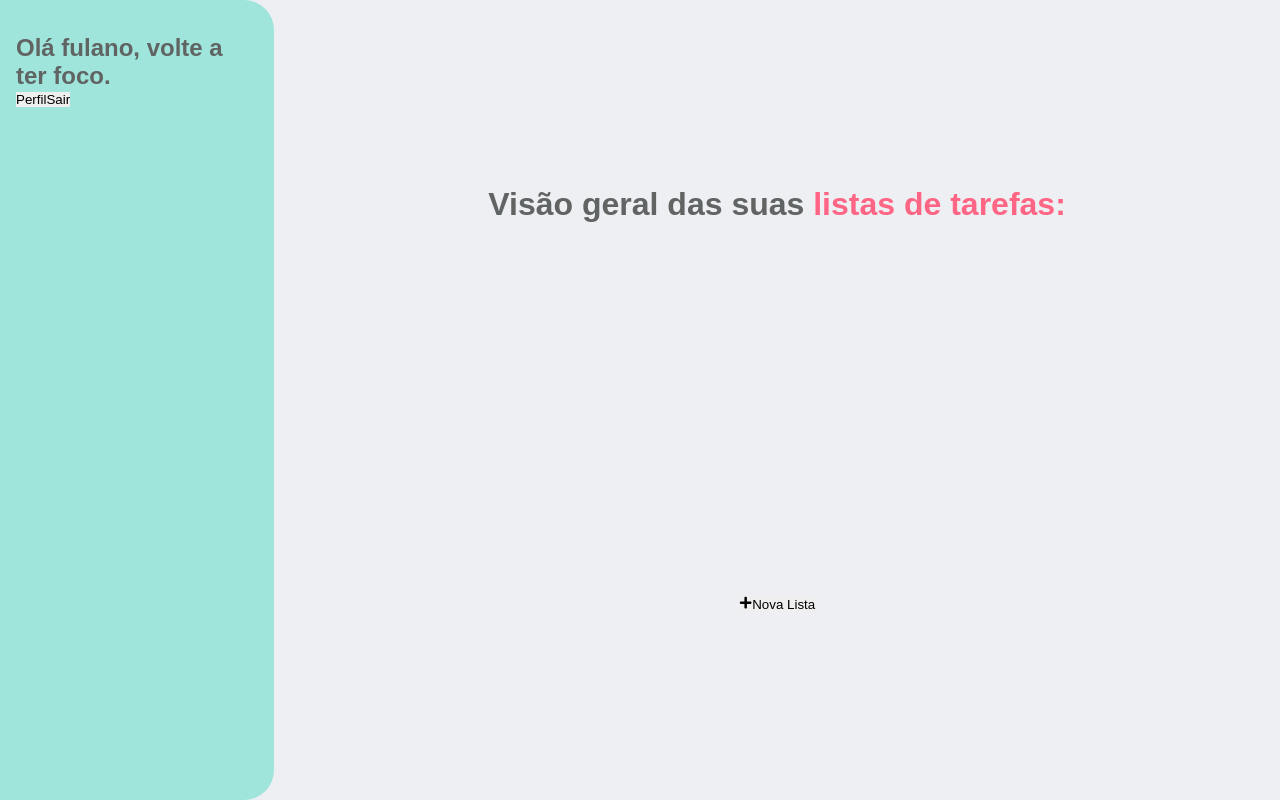
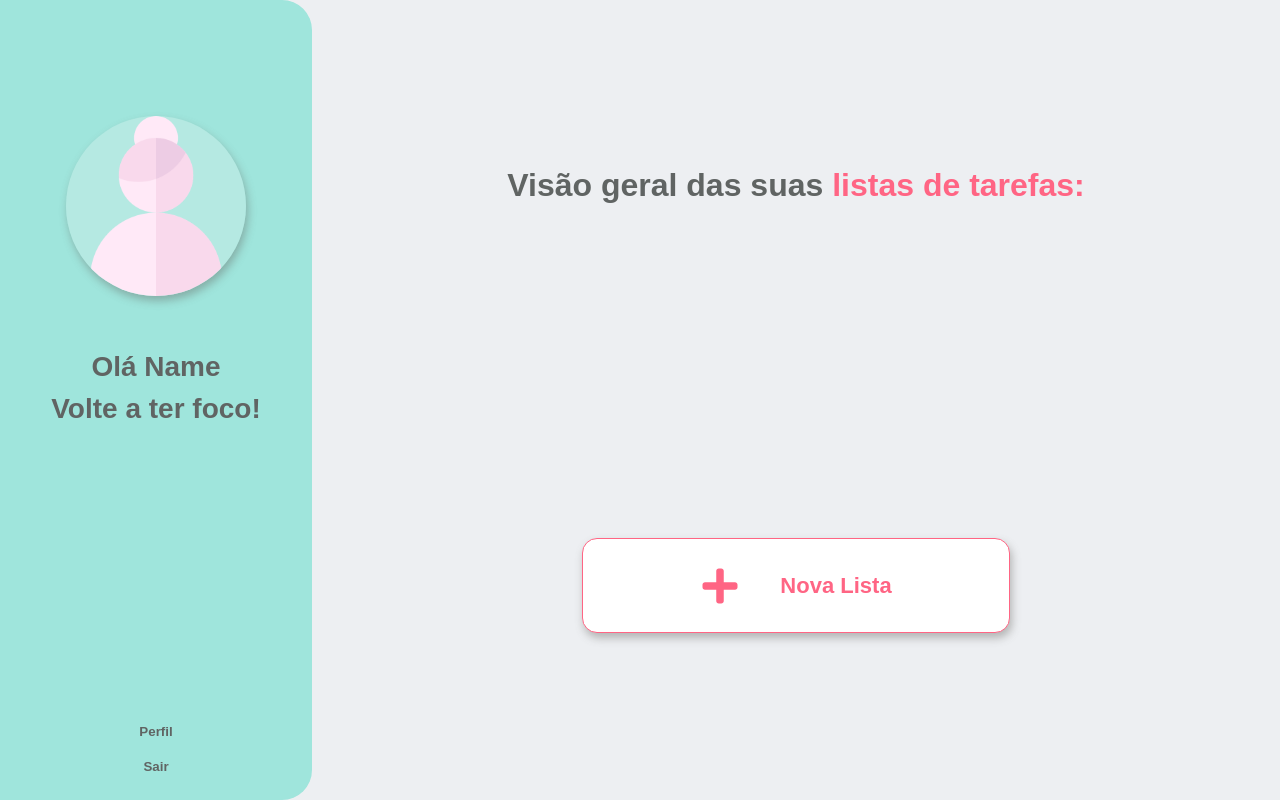
Before and after one commit to naiaraxavier/gerenciador-de-tarefas, a React (Vite) app in the folder frontend/: page / in a window 1280 px wide. Built offline with nearby package versions, Linux system fonts and the light colour scheme; sample sign-in values are in the browser's storage.

Commit message:
feat: dashboard

```diff
--- a/frontend/package.json
+++ b/frontend/package.json
@@ -10,6 +10,7 @@
     "preview": "vite preview"
   },
   "dependencies": {
+    "prop-types": "^15.8.1",
     "react": "^18.2.0",
     "react-dom": "^18.2.0",
     "react-icons": "^5.2.1",
--- a/frontend/src/App.jsx
+++ b/frontend/src/App.jsx
@@ -1,18 +1,11 @@
-import { Route, Routes } from 'react-router-dom';
-import Dashboard from './pages/Dashboard';
-import Register from './pages/Register';
-import Login from './pages/Login';
+import Router from './routes/Router';
 
 function App() {
 
 
   return (
     <>
-      <Routes>
-        <Route path="/" element={<Dashboard />} />
-        <Route path="/login" element={<Login />} />
-        <Route path="/register" element={<Register />} />
-      </Routes>
+      <Router />
     </>
   )
 }
--- /dev/null
+++ b/frontend/src/context/AuthContext.jsx
@@ -0,0 +1,5 @@
+import { createContext } from 'react';
+
+const AuthContext = createContext();
+
+export default AuthContext;
--- /dev/null
+++ b/frontend/src/context/AuthProvider.jsx
@@ -0,0 +1,36 @@
+import { useState, useMemo, useEffect } from 'react';
+import AuthContext from './AuthContext';
+import PropTypes from 'prop-types';
+
+function AuthProvider({ children }) {
+  const [isAuthenticated, setIsAuthenticated] = useState(() => {
+    // Verifica se há um estado autenticado armazenado no localStorage
+    const storedAuth = localStorage.getItem('isAuthenticated');
+    // Se houver, converte para booleano
+    return storedAuth ? JSON.parse(storedAuth) : false;
+  });
+
+  // console.log(isAuthenticated, "auth");
+
+  // Atualiza o localStorage sempre que o estado autenticado mudar
+  useEffect(() => {
+    localStorage.setItem('isAuthenticated', JSON.stringify(isAuthenticated));
+  }, [isAuthenticated]);
+
+  const values = useMemo(() => ({
+    isAuthenticated,
+    setIsAuthenticated,
+  }), [isAuthenticated, setIsAuthenticated]);
+
+  return (
+    <AuthContext.Provider value={values}>
+      {children}
+    </AuthContext.Provider>
+  )
+}
+
+AuthProvider.propTypes = {
+  children: PropTypes.node.isRequired,
+};
+
+export default AuthProvider
--- a/frontend/src/css/dashboard.css
+++ b/frontend/src/css/dashboard.css
@@ -7,10 +7,62 @@
   background-color: #9fe5dc;
   border-top-right-radius: 30px;
   border-bottom-right-radius: 30px;
+  display: flex;
+  flex-direction: column;
+  justify-content: space-between;
   height: 100vh;
   padding: 1em;
-  max-width: 360px;
+  width: 360px;
 }
+
+.profile-content {
+  align-items: center;
+  display: flex;
+  flex-direction: column;
+  justify-content: space-between;
+  margin-top: 50px;
+}
+
+.profile-content h2 {
+  font-size: 28px;
+  font-weight: bold;
+  margin: 5px 0px;
+}
+
+.profile-image {
+  background-color: #c2ece6a0;
+  border-radius: 50%;
+  box-shadow: 2px 5px 8px hsla(60, 3%, 37%, 0.411);
+  height: 180px;
+  margin: 50px;
+  overflow: hidden;
+  width: 180px;
+}
+
+.profile-image img {
+  width: 100%;
+  height: 100%;
+  object-fit: cover;
+}
+
+.profile-buttons {
+  display: flex;
+  flex-direction: column;
+}
+
+.profile-buttons button {
+  background: none;
+  color: #606463;
+  cursor: pointer;
+  font-weight: bold;
+  margin: 10px 0px;
+}
+
+.profile-buttons button:hover {
+  color: #444545;
+  text-decoration: underline;
+}
+
 
 .lists-container {
   align-items: center;
@@ -23,3 +75,34 @@
 .dash-title span {
   color: #ff6584;
 }
+
+.button-with-icon {
+  align-items: center;
+  background-color: #FFFFFF;
+  border: 1px solid #ff6584;
+  border-radius: 15px;
+  box-shadow: 2px 5px 8px hsla(60, 3%, 37%, 0.411);
+  color: #ff6584;
+  cursor: pointer;
+  display: flex;
+  gap: 40px;
+  padding: 10px 20px;
+  justify-content: center;
+  width: 428px;
+  height: 95px;
+}
+
+.button-with-icon:hover {
+  background-color: #ff6584ad;
+  color: #fff;
+}
+
+
+.button-with-icon span {
+  font-size: 22px;
+  font-weight: bold;
+}
+
+#plus {
+  font-size: 40px;
+}
--- a/frontend/src/pages/Dashboard.jsx
+++ b/frontend/src/pages/Dashboard.jsx
@@ -1,15 +1,37 @@
+import defaultImage from '../img/avatar.png'
 import { FaPlus } from "react-icons/fa";
+import { useEffect, useState } from 'react';
 import '../css/dashboard.css'
 
 function Dashboard() {
+  const [clientName, setClientName] = useState('')
+
+  useEffect(() => {
+    // Verifica se o nome do usuário está no localStorage
+    const storedName = localStorage.getItem('user');
+    if (storedName) {
+      const userObject = JSON.parse(storedName);
+      if (userObject.email) {
+        // Se sim, define o nome do usuário com o valor de "email"
+        setClientName(userObject.email);
+      }
+    }
+  }, []);
+
+  const emailParts = clientName.split('@');
+  const name = emailParts[0];
+
   return (
     <main className="dashboard">
       <div className="perfil-container">
-        <div>
-          <img />
-          <h2>Olá fulano, volte a ter foco.</h2>
+        <div className='profile-content'>
+          <div className='profile-image'>
+            <img src={defaultImage} alt='profile' />
+          </div>
+          <h2>Olá {name.charAt(0).toUpperCase() + name.slice(1) || 'Fulano'}</h2>
+          <h2>Volte a ter foco!</h2>
         </div>
-        <div>
+        <div className='profile-buttons'>
           <button>Perfil</button>
           <button>Sair</button>
         </div>
@@ -20,10 +42,10 @@ function Dashboard() {
           <h1 className="dash-title">Visão geral das suas <span> listas de tarefas:</span></h1>
         </div>
 
-        <div>
-          <button>
-            <FaPlus />
-            Nova Lista
+        <div className='btn-new-list'>
+          <button className="button-with-icon">
+            <FaPlus id='plus' />
+            <span>Nova Lista</span>
           </button>
         </div>
       </div>
--- a/frontend/src/pages/Login.jsx
+++ b/frontend/src/pages/Login.jsx
@@ -1,10 +1,12 @@
 import { FaEnvelope, FaLock } from 'react-icons/fa';
 import { useNavigate, Link } from 'react-router-dom';
+import AuthContext from '../context/AuthContext';
+import { useState, useContext } from 'react';
 import img from '../img/img-login.png';
-import { useState } from 'react';
 import '../css/login-register.css'
 
 function Login() {
+  const { setIsAuthenticated } = useContext(AuthContext);
   const [errorMessage, setErrorMessage] = useState('');
   const [userData, setUserData] = useState({
     email: '',
@@ -25,9 +27,13 @@ function Login() {
         body: JSON.stringify(userData),
       });
 
-      console.log(response);
+      // console.log(response);
 
       if (response.ok) {
+        // Login bem-sucedido, armazenar o nome no local storage
+        const userInfo = JSON.stringify({ email: userData.email });
+        localStorage.setItem('user', userInfo);
+        setIsAuthenticated(true)
         // Login bem-sucedido, redirecionar para a página principal
         navigate('/');
       } else {
--- /dev/null
+++ b/frontend/src/routes/PrivateRoute.jsx
@@ -0,0 +1,15 @@
+import { Navigate } from 'react-router-dom';
+import PropTypes from 'prop-types';
+
+
+const PrivateRoute = ({ element: Component, isAuthenticated, ...rest }) => {
+  return isAuthenticated ? <Component {...rest} /> : <Navigate to="/login" />;
+};
+
+
+PrivateRoute.propTypes = {
+  element: PropTypes.elementType.isRequired,
+  isAuthenticated: PropTypes.bool.isRequired
+};
+
+export default PrivateRoute;
--- /dev/null
+++ b/frontend/src/routes/Router.jsx
@@ -0,0 +1,32 @@
+import { Route, Routes } from 'react-router-dom';
+import AuthContext from '../context/AuthContext';
+import Dashboard from '../pages/Dashboard';
+import PrivateRoute from './PrivateRoute';
+import Register from '../pages/Register';
+import Login from '../pages/Login';
+import { useContext } from 'react';
+
+function Router() {
+  const { isAuthenticated } = useContext(AuthContext);
+
+  // console.log(isAuthenticated);
+
+  return (
+    <Routes>
+      <Route path="/login" element={<Login />} />
+      <Route path="/register" element={<Register />} />
+      <Route
+        path="/"
+        element=
+        {
+          <PrivateRoute
+            isAuthenticated={isAuthenticated}
+            element={Dashboard}
+          />
+        }
+      />
+    </Routes>
+  )
+}
+
+export default Router
```
Also changed, not shown: frontend/src/main.jsx (+7 -6 lines), frontend/src/img/avatar.png (added), 1 other file (tests, documents, lock files or other folders).
